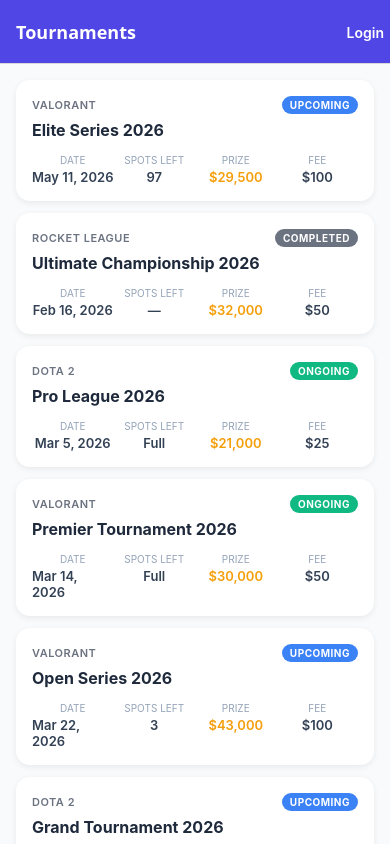
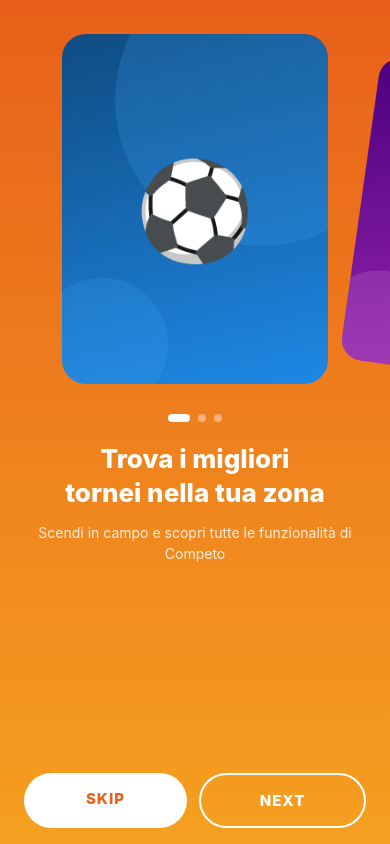
Before and after one commit to albuz98/competo, a React Native app in the folder apps/mobile/: screen /Onboarding in a window 390 px wide. Built offline with nearby package versions, Linux system fonts and the light colour scheme.

Commit message:
add onBoarding step

```diff
--- a/apps/mobile/src/mock/data.ts
+++ b/apps/mobile/src/mock/data.ts
@@ -70,7 +70,7 @@ export function generateTournaments(count = 12): Tournament[] {
 export function generateUser(overrides?: Partial<User>): User {
   return {
     id: faker.string.uuid(),
-    username: faker.internet.userName(),
+    username: faker.internet.username(),
     email: faker.internet.email(),
     token: faker.string.alphanumeric(64),
     ...overrides,
--- a/apps/mobile/src/navigation/AppNavigator.tsx
+++ b/apps/mobile/src/navigation/AppNavigator.tsx
@@ -6,6 +6,7 @@ import TournamentListScreen from '../screens/TournamentListScreen';
 import TournamentDetailScreen from '../screens/TournamentDetailScreen';
 import LoginScreen from '../screens/LoginScreen';
 import RegisterScreen from '../screens/RegisterScreen';
+import OnboardingScreen from '../screens/OnboardingScreen';
 
 const Stack = createNativeStackNavigator<RootStackParamList>();
 
@@ -41,6 +42,11 @@ export default function AppNavigator() {
           component={RegisterScreen}
           options={{ title: 'Create Account' }}
         />
+        <Stack.Screen
+          name="Onboarding"
+          component={OnboardingScreen}
+          options={{ headerShown: false }}
+        />
       </Stack.Navigator>
     </NavigationContainer>
   );
--- /dev/null
+++ b/apps/mobile/src/screens/OnboardingScreen.tsx
@@ -0,0 +1,303 @@
+import React, { useRef, useState, useLayoutEffect } from "react";
+import {
+  View,
+  Text,
+  TouchableOpacity,
+  StyleSheet,
+  ScrollView,
+  Animated,
+  Dimensions,
+  NativeSyntheticEvent,
+  NativeScrollEvent,
+  StatusBar,
+} from "react-native";
+import { SafeAreaView } from "react-native-safe-area-context";
+import { LinearGradient } from "expo-linear-gradient";
+import type { NativeStackScreenProps } from "@react-navigation/native-stack";
+import type { RootStackParamList } from "../types";
+
+type Props = NativeStackScreenProps<RootStackParamList, "Onboarding">;
+
+const { width: SCREEN_WIDTH } = Dimensions.get("window");
+const CARD_WIDTH = SCREEN_WIDTH * 0.68;
+const CARD_HEIGHT = CARD_WIDTH * 1.32;
+const CARD_GAP = 16;
+const SNAP = CARD_WIDTH + CARD_GAP;
+const SIDE_PADDING = (SCREEN_WIDTH - CARD_WIDTH) / 2;
+
+const SLIDES = [
+  {
+    id: "1",
+    cardColors: ["#0f4c81", "#1e88e5"] as const,
+    accentColor: "#42a5f5",
+    emoji: "⚽",
+    title: "Trova i migliori\ntornei nella tua zona",
+    subtitle: "Scendi in campo e scopri tutte le funzionalità di Competo",
+  },
+  {
+    id: "2",
+    cardColors: ["#4a0080", "#9c27b0"] as const,
+    accentColor: "#ce93d8",
+    emoji: "🏆",
+    title: "Iscriviti ai tornei\nin pochi click",
+    subtitle: "Registrati, scegli il torneo e gareggia con i migliori atleti",
+  },
+  {
+    id: "3",
+    cardColors: ["#1a3a1a", "#2e7d32"] as const,
+    accentColor: "#81c784",
+    emoji: "🥇",
+    title: "Competi e vinci\npremi incredibili",
+    subtitle: "Metti alla prova le tue abilità e scala la classifica globale",
+  },
+];
+
+export default function OnboardingScreen({ navigation }: Props) {
+  const [activeIndex, setActiveIndex] = useState(0);
+  const scrollRef = useRef<ScrollView>(null);
+  const scrollX = useRef(new Animated.Value(0)).current;
+
+  useLayoutEffect(() => {
+    navigation.setOptions({ headerShown: false });
+  }, [navigation]);
+
+  const goNext = () => {
+    if (activeIndex < SLIDES.length - 1) {
+      const next = activeIndex + 1;
+      scrollRef.current?.scrollTo({ x: next * SNAP, animated: true });
+      setActiveIndex(next);
+    } else {
+      navigation.replace("TournamentList");
+    }
+  };
+
+  const skip = () => navigation.replace("TournamentList");
+
+  const slide = SLIDES[activeIndex];
+
+  return (
+    <LinearGradient
+      colors={["#E8601A", "#F5A020"]}
+      start={{ x: 0, y: 0 }}
+      end={{ x: 0, y: 1 }}
+      style={styles.root}
+    >
+      <StatusBar barStyle="light-content" />
+      <SafeAreaView style={styles.safeArea}>
+
+        {/* Carousel */}
+        <View style={styles.carouselWrapper}>
+          <ScrollView
+            ref={scrollRef}
+            horizontal
+            decelerationRate="fast"
+            snapToInterval={SNAP}
+            snapToAlignment="start"
+            contentContainerStyle={{
+              paddingHorizontal: SIDE_PADDING,
+              gap: CARD_GAP,
+              alignItems: "center",
+            }}
+            showsHorizontalScrollIndicator={false}
+            onScroll={Animated.event(
+              [{ nativeEvent: { contentOffset: { x: scrollX } } }],
+              { useNativeDriver: true },
+            )}
+            onMomentumScrollEnd={(e: NativeSyntheticEvent<NativeScrollEvent>) => {
+              const index = Math.round(e.nativeEvent.contentOffset.x / SNAP);
+              setActiveIndex(Math.max(0, Math.min(index, SLIDES.length - 1)));
+            }}
+            scrollEventThrottle={16}
+          >
+            {SLIDES.map((s, i) => {
+              const inputRange = [(i - 1) * SNAP, i * SNAP, (i + 1) * SNAP];
+
+              const rotate = scrollX.interpolate({
+                inputRange,
+                outputRange: ["8deg", "0deg", "-8deg"],
+                extrapolate: "clamp",
+              });
+              const scale = scrollX.interpolate({
+                inputRange,
+                outputRange: [0.87, 1, 0.87],
+                extrapolate: "clamp",
+              });
+              const translateY = scrollX.interpolate({
+                inputRange,
+                outputRange: [16, 0, 16],
+                extrapolate: "clamp",
+              });
+
+              return (
+                <Animated.View
+                  key={s.id}
+                  style={{
+                    width: CARD_WIDTH,
+                    height: CARD_HEIGHT,
+                    transform: [{ rotate }, { scale }, { translateY }],
+                  }}
+                >
+                  <LinearGradient
+                    colors={s.cardColors}
+                    start={{ x: 0, y: 0 }}
+                    end={{ x: 0.3, y: 1 }}
+                    style={styles.card}
+                  >
+                    <View
+                      style={[
+                        styles.circle,
+                        styles.circleLarge,
+                        { backgroundColor: s.accentColor },
+                      ]}
+                    />
+                    <View
+                      style={[
+                        styles.circle,
+                        styles.circleSmall,
+                        { backgroundColor: s.accentColor },
+                      ]}
+                    />
+                    <Text style={styles.cardEmoji}>{s.emoji}</Text>
+                  </LinearGradient>
+                </Animated.View>
+              );
+            })}
+          </ScrollView>
+        </View>
+
+        {/* Dots */}
+        <View style={styles.dots}>
+          {SLIDES.map((_, i) => (
+            <View
+              key={i}
+              style={[styles.dot, i === activeIndex && styles.dotActive]}
+            />
+          ))}
+        </View>
+
+        {/* Text */}
+        <View style={styles.textBlock}>
+          <Text style={styles.title}>{slide.title}</Text>
+          <Text style={styles.subtitle}>{slide.subtitle}</Text>
+        </View>
+
+        {/* Buttons */}
+        <View style={styles.buttons}>
+          <TouchableOpacity style={styles.skipBtn} onPress={skip} activeOpacity={0.8}>
+            <Text style={styles.skipBtnText}>SKIP</Text>
+          </TouchableOpacity>
+          <TouchableOpacity style={styles.nextBtn} onPress={goNext} activeOpacity={0.8}>
+            <Text style={styles.nextBtnText}>
+              {activeIndex === SLIDES.length - 1 ? "START" : "NEXT"}
+            </Text>
+          </TouchableOpacity>
+        </View>
+
+      </SafeAreaView>
+    </LinearGradient>
+  );
+}
+
+const styles = StyleSheet.create({
+  root: { flex: 1 },
+  safeArea: { flex: 1 },
+
+  carouselWrapper: {
+    marginTop: 24,
+    height: CARD_HEIGHT + 20, // extra room for translateY overflow
+    overflow: "visible",
+  },
+  card: {
+    flex: 1,
+    borderRadius: 24,
+    overflow: "hidden",
+    justifyContent: "center",
+    alignItems: "center",
+  },
+  circle: {
+    position: "absolute",
+    borderRadius: 999,
+    opacity: 0.2,
+  },
+  circleLarge: {
+    width: CARD_WIDTH * 1.1,
+    height: CARD_WIDTH * 1.1,
+    top: -CARD_WIDTH * 0.3,
+    right: -CARD_WIDTH * 0.3,
+  },
+  circleSmall: {
+    width: CARD_WIDTH * 0.5,
+    height: CARD_WIDTH * 0.5,
+    bottom: -CARD_WIDTH * 0.1,
+    left: -CARD_WIDTH * 0.1,
+  },
+  cardEmoji: { fontSize: 96 },
+
+  dots: {
+    flexDirection: "row",
+    justifyContent: "center",
+    gap: 8,
+    marginTop: 20,
+  },
+  dot: {
+    width: 8,
+    height: 8,
+    borderRadius: 4,
+    backgroundColor: "rgba(255,255,255,0.4)",
+  },
+  dotActive: { backgroundColor: "#fff", width: 22 },
+
+  textBlock: {
+    paddingHorizontal: 28,
+    marginTop: 20,
+    flex: 1,
+  },
+  title: {
+    color: "#fff",
+    fontSize: 26,
+    fontWeight: "800",
+    textAlign: "center",
+    lineHeight: 34,
+    marginBottom: 12,
+  },
+  subtitle: {
+    color: "rgba(255,255,255,0.85)",
+    fontSize: 14,
+    textAlign: "center",
+    lineHeight: 21,
+  },
+
+  buttons: {
+    flexDirection: "row",
+    paddingHorizontal: 24,
+    paddingBottom: 16,
+    gap: 12,
+  },
+  skipBtn: {
+    flex: 1,
+    backgroundColor: "#fff",
+    borderRadius: 50,
+    paddingVertical: 16,
+    alignItems: "center",
+  },
+  skipBtnText: {
+    color: "#E8601A",
+    fontWeight: "800",
+    fontSize: 15,
+    letterSpacing: 1,
+  },
+  nextBtn: {
+    flex: 1,
+    borderRadius: 50,
+    paddingVertical: 16,
+    alignItems: "center",
+    borderWidth: 2,
+    borderColor: "#fff",
+  },
+  nextBtnText: {
+    color: "#fff",
+    fontWeight: "800",
+    fontSize: 15,
+    letterSpacing: 1,
+  },
+});
--- a/apps/mobile/src/screens/RegisterScreen.tsx
+++ b/apps/mobile/src/screens/RegisterScreen.tsx
@@ -37,7 +37,7 @@ export default function RegisterScreen({ navigation }: Props) {
     clearError();
     try {
       await register({ username, email, password });
-      navigation.navigate("TournamentList");
+      navigation.replace("Onboarding");
     } catch {
       // error displayed from context
     }
--- a/apps/mobile/src/types/index.ts
+++ b/apps/mobile/src/types/index.ts
@@ -41,4 +41,5 @@ export type RootStackParamList = {
   TournamentDetail: { tournamentId: string };
   Login: { redirect?: 'tournament'; tournamentId?: string };
   Register: undefined;
+  Onboarding: undefined;
 };
```
